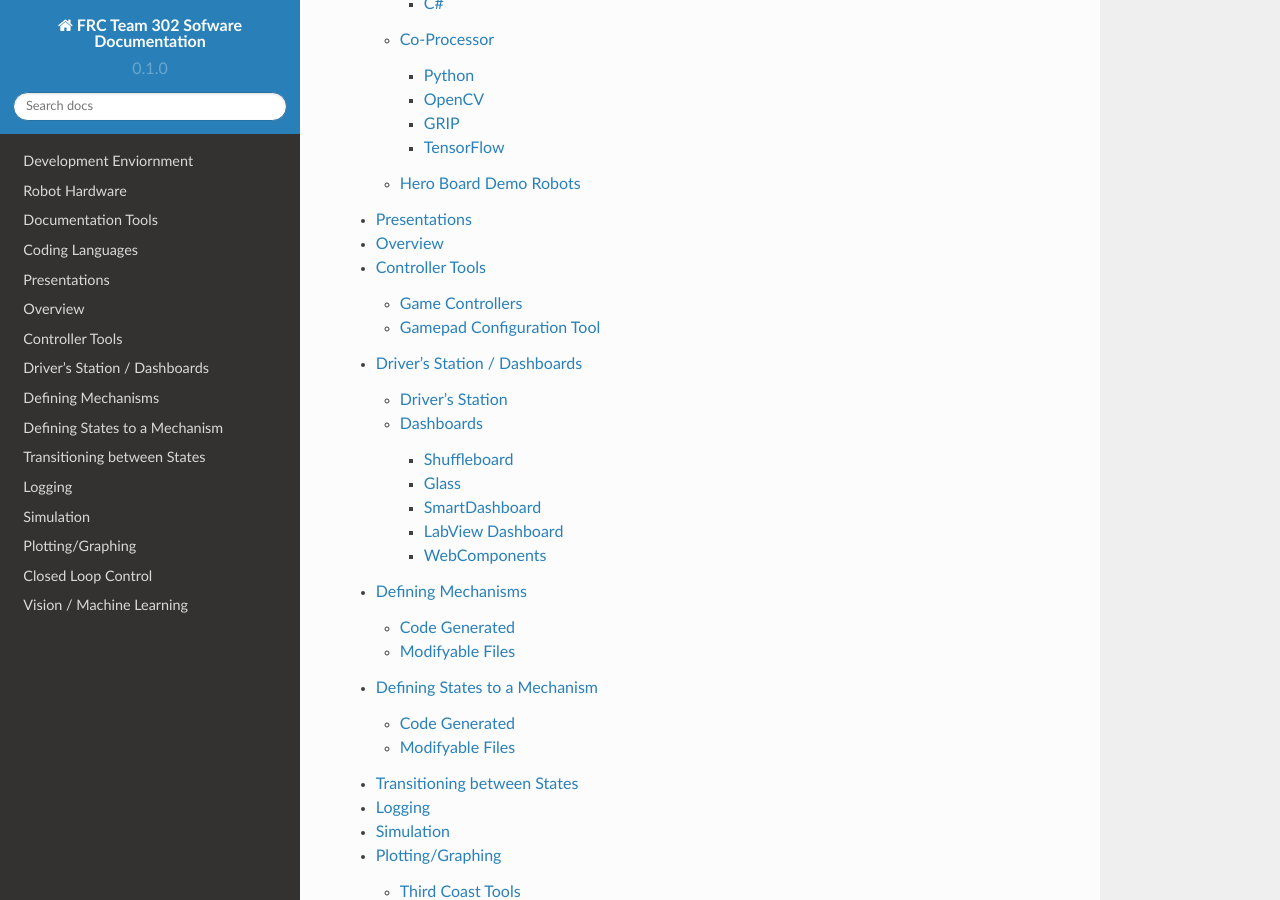
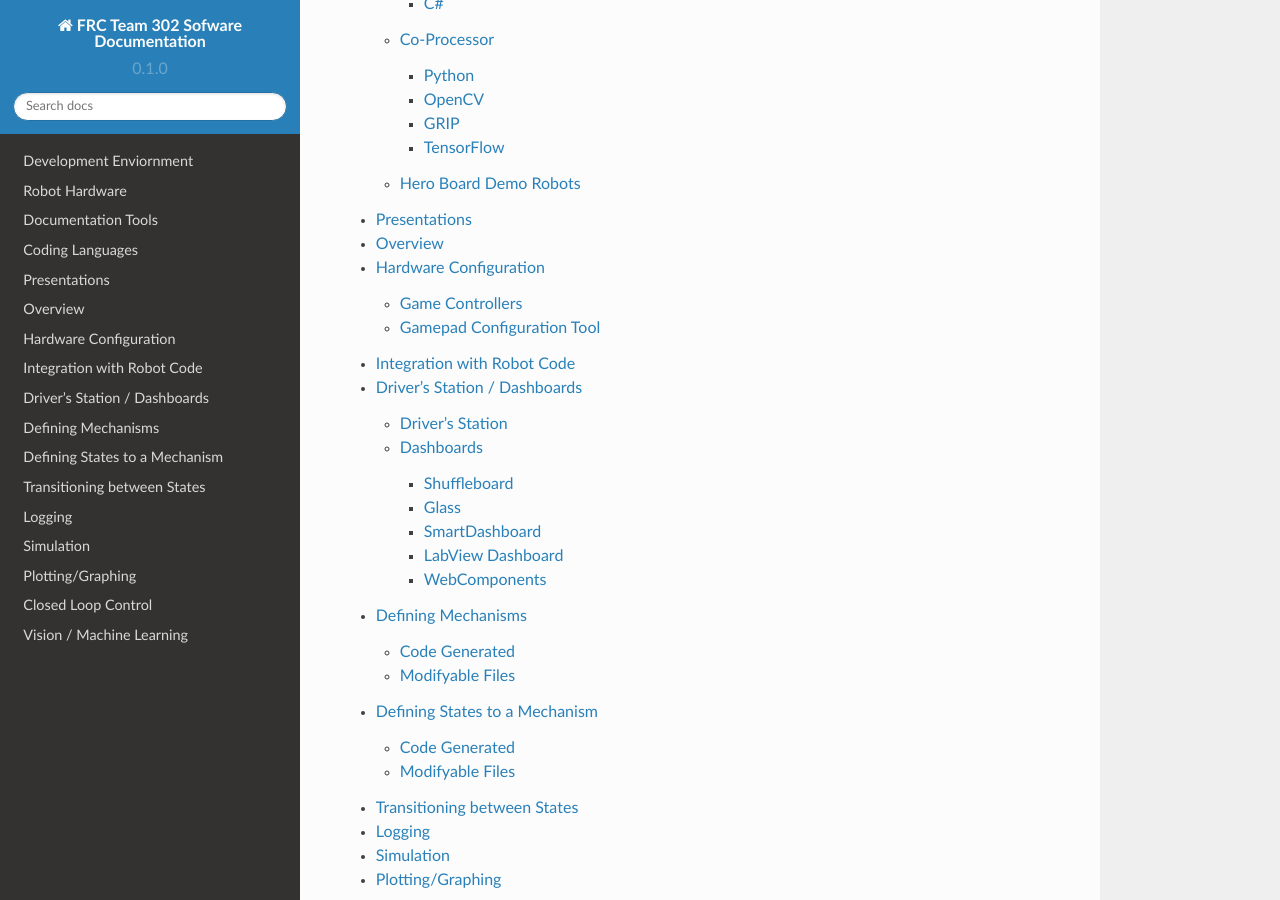
Before and after one commit to Team302/Team302Doco, a Sphinx documentation site: the page built from docs/source/index.rst, in a window 1280 px wide and 900 px high, scrolled down 2671 px. Built offline with Sphinx 7.4.7 and the Read the Docs theme 2.0.0, drawn with Linux system fonts in a browser that asks for light colours.

Commit message:
Update controllerTools.rst
Fix Section markers and Add integration section

```diff
--- a/docs/source/controllerTools.rst
+++ b/docs/source/controllerTools.rst
@@ -1,9 +1,10 @@
 
-
+=================
 Controller Tools
 ===================
 
-
+Hardware Configuration
+=======================
 
 Game Controllers
 ----------------
@@ -15,3 +16,9 @@
 ---------------------------
 
 When building custom gamepads, this tool is used to program the board to assign certain inputs to particular analog/digital input. This is installed as part of the NI game specific tools.
+
+
+Integration with Robot Code
+============================
+
+TODO: add details
```
